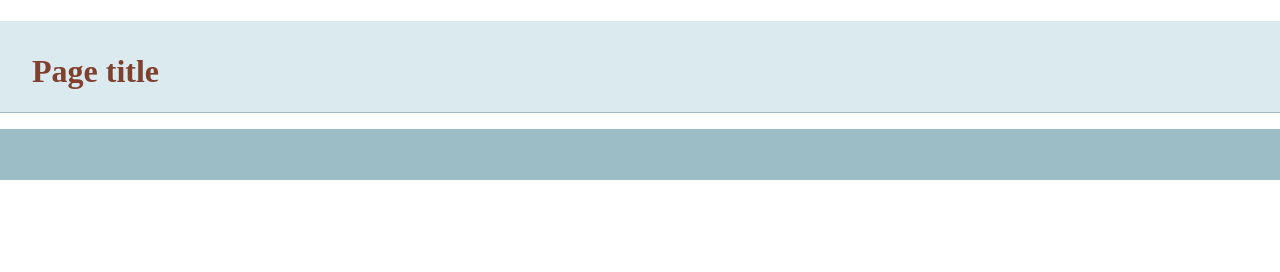
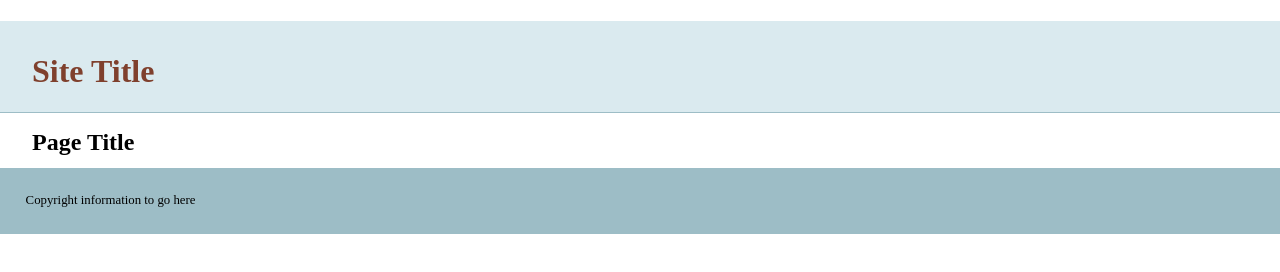
Before and after one commit to shelcindra/git-basics, a plain HTML site: page index.html in a window 1280 px wide. Drawn offline with nearby package versions, Linux system fonts and the light colour scheme.

Commit message:
Added more header information

```diff
--- a/index.html
+++ b/index.html
@@ -14,14 +14,14 @@
     </head>
     <body>
     <header>
-	<h1>Page title</h1>
+	<h1>Site Title</h1>
     </header>
     <nav id="pageNav">
     </nav>
     <main>
+        <h2>Page Title</h2>
     </main>
-    <footer>
-    </footer>
+    <footer> Copyright information to go here</footer>
         <script>
 //use the modernizr load to load up external scripts. This will load the scripts asynchronously, but the order listed matters. Although it will load all scripts in parallel, it will execute them in the order listed
 Modernizr.load([
```
